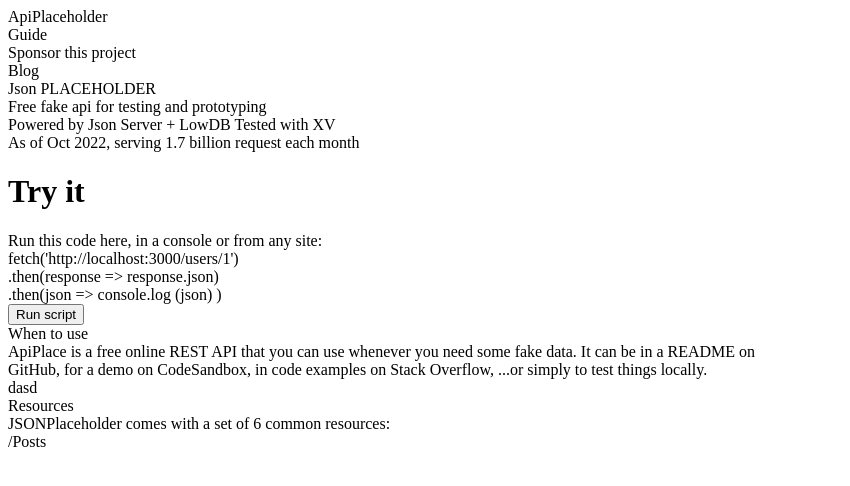
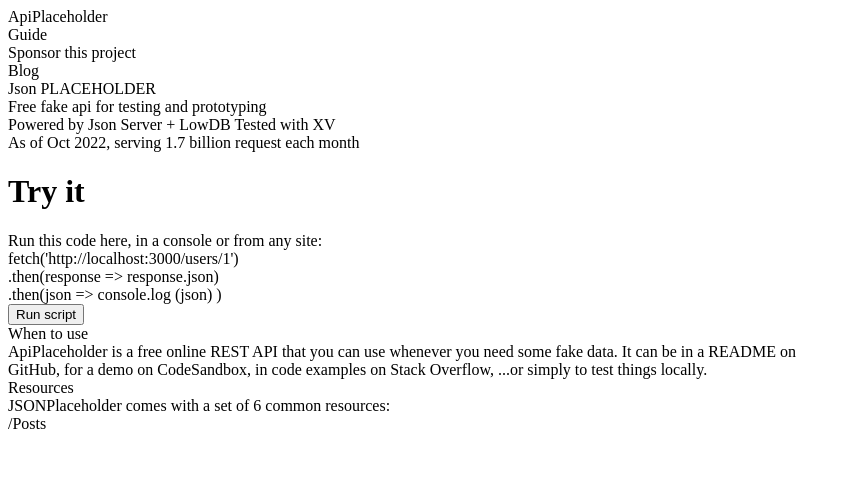
Before and after one commit to Bit-Barron/Simplicity-API, a SvelteKit app in the folder web/: page / in a window 1280 px wide. Shown: the top 486 px of the page, without its empty margins (0-850 px from the left). Built offline with nearby package versions, Linux system fonts and the light colour scheme.

Commit message:
page.svelte

```diff
--- a/web/src/routes/+page.svelte
+++ b/web/src/routes/+page.svelte
@@ -29,16 +29,18 @@
     <!-- response -->
     <div>
       <div class="text-center mt-20 mr-40 mb-4 text-3xl">When to use</div>
-      <div class="text-center ml-[470px]">
-        ApiPlace is a free online REST API that you can use whenever you need some fake data. It can
+      <div class="text-center ml-[520px]">
+        ApiPlaceholder is a free online REST API that you can use whenever you need some fake data. It can
         be in a README on <br /> GitHub, for a demo on CodeSandbox, in code examples on Stack Overflow,
         ...or simply to test things locally.
       </div>
-    </div>dasd
+    </div>
     <div>
       <div class="text-center mt-20 mr-60 mb-4 text-3xl">Resources</div>
-      <div class="mt-6 text-center ml-10">JSONPlaceholder comes with a set of 6 common resources: </div>
-      <div class="text-blue-500 ">/Posts</div>
+      <div class="mt-6 text-center ml-10">
+        JSONPlaceholder comes with a set of 6 common resources:
+      </div>
+      <div class="text-blue-500 flex justify-center mr-80 mt-10">/Posts</div>
     </div>
   </div>
 </div>
```
